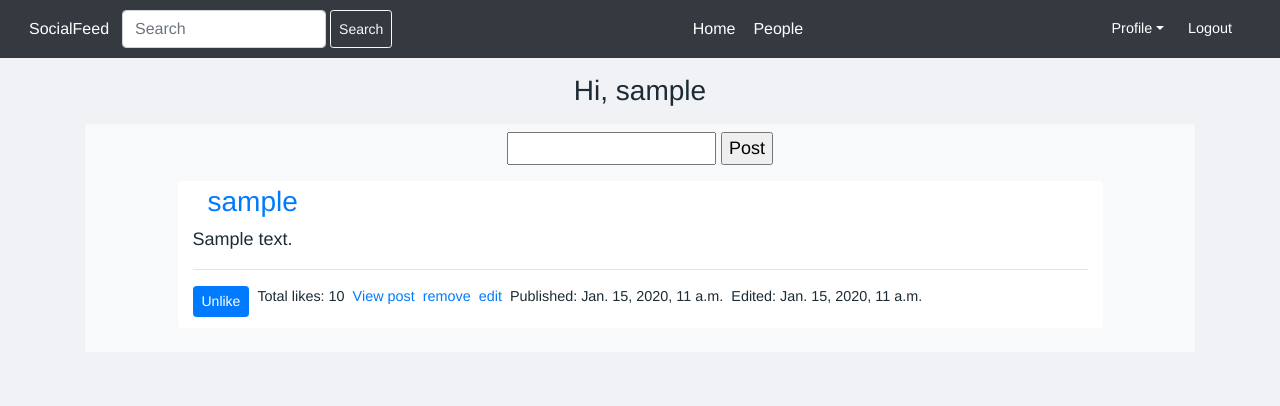
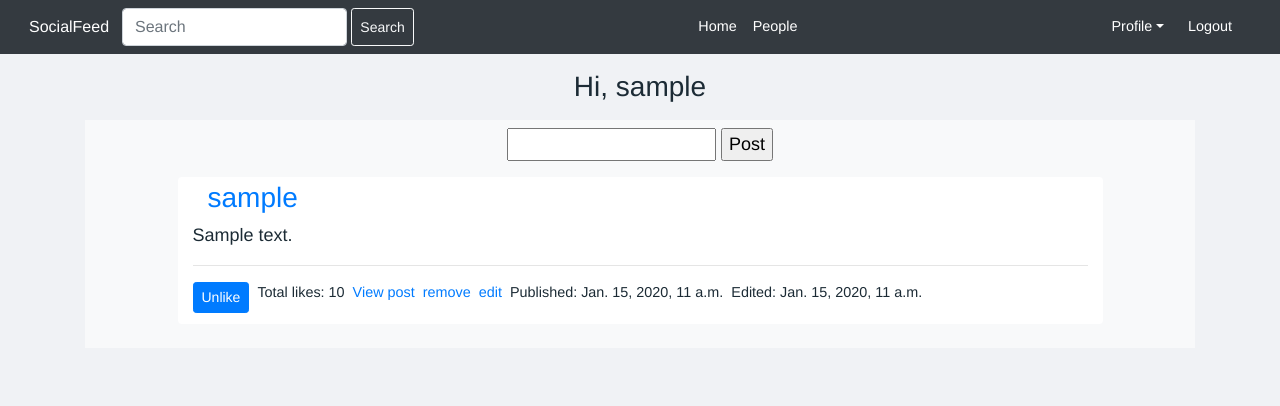
Before and after one commit to MateuszM-M/SocialFeed, a Django app: page / in a window 1280 px wide. Shown: the top 406 px of the page. Run offline with Django 3.2, Linux system fonts and the light colour scheme; a user stored in the database is signed in; tables that the repository leaves empty hold one stand-in row (values such as "Sample post"); some libraries are stand-ins or nearby versions.

Commit message:
improved navbar styling

```diff
--- a/Accounts/templates/Accounts/navbar.html
+++ b/Accounts/templates/Accounts/navbar.html
@@ -12,14 +12,16 @@
 
         <div class="collapse navbar-collapse" id="navbarNav">
             <form action="{% url 'Accounts:search' %}" method="GET" class="d-flex">
-                <input type="search" placeholder="Search" name="search" class="form-control col-m-10 mr-1">
+                <input type="search" placeholder="Search" name="search" class="form-control col-5 col-lg-10 mr-1">
                 <button class="btn btn-sm btn-outline-light" type="submit">Search</button>
             </form>
+
             <ul class="navbar-nav mx-auto">
-                <li class="small nav-item"><a href="{% url 'Accounts:dashboard' %}" class="nav-link text-white btn">Home</a></li>
-                <li class="small nav-item"><a href="{% url 'Accounts:users' %}" class="nav-link text-white btn">People</a></li>
+                <li class="small nav-item"><a href="{% url 'Accounts:dashboard' %}" class="nav-link text-white">Home</a></li>
+                <li class="small nav-item"><a href="{% url 'Accounts:users' %}" class="nav-link text-white">People</a></li>
             </ul>
-            <ul class="navbar-nav ">
+
+            <ul class="navbar-nav">
                 <li class="nav-item dropdown">
 						<a href="#" class="nav-link nav-item dropdown-toggle small text-white mr-2" data-toggle="dropdown" role="button" aria-expanded="false" id="submenu" aria-haspopup="true">Profile</a>
 
@@ -33,6 +35,7 @@
 					</li>
                 <li class="small nav-item"><a href="{% url 'Accounts:logout' %}" class="nav-link text-white mr-4">Logout</a></li>
             </ul>
+
         </div>
     {% endif %}
 </nav>
```
